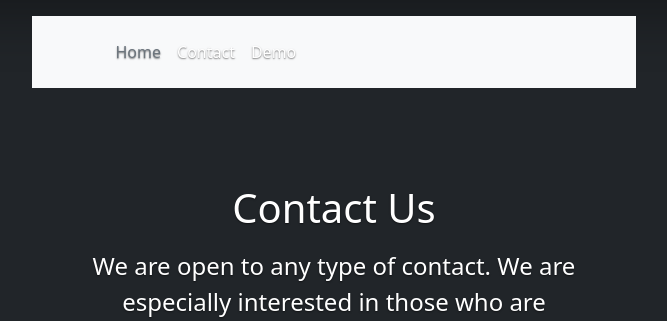
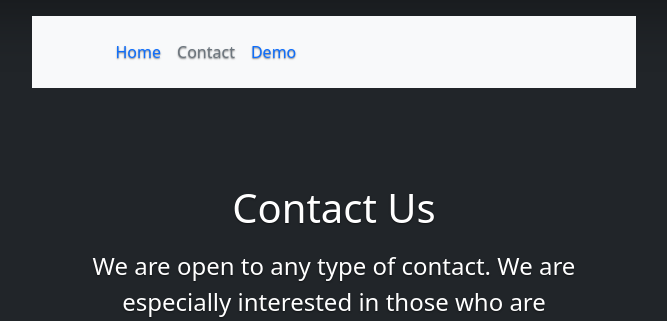
Before and after one commit to meg-wancura/cooplit, a Flask app: page /contact in a window 1280 px wide. Shown: the top 321 px of the page, without its empty margins (306-973 px from the left). Run offline with Flask 2, Linux system fonts and the light colour scheme.

Commit message:
removed .html

```diff
--- a/templates/contact.html
+++ b/templates/contact.html
@@ -24,9 +24,9 @@
 						</a>
 
 						<ul class="nav col-12 col-lg-auto me-lg-auto mb-2 justify-content-center mb-md-0">
-							<li><a href="/" class="nav-link px-2 text-secondary">Home</a></li>
-							<li><a href="/contact.html" class="nav-link px-2 text-white">Contact</a></li>
-							<li><a href="/mock.html" class="nav-link px-2 text-white">Demo</a></li>
+							<li><a href="/" class="nav-link px-2">Home</a></li>
+							<li><a href="/contact" class="nav-link px-2 text-secondary">Contact</a></li>
+							<li><a href="/mock" class="nav-link px-2">Demo</a></li>
 						</ul>
 					</div>
 				</div>
--- a/templates/index.html
+++ b/templates/index.html
@@ -25,8 +25,8 @@
 					<nav class="nav col col-lg-auto col-xs-2 mb-2 justify-content-center mb-md-0">
 						<a href="/" class="nav-link px-2 text-secondary" aria-current="page">Home</a>
 						<a href="#Demo" class="nav-link px-2 text-white">But What Is It?</a>
-						<a href="/contact.html" class="nav-link px-2 text-white">Contact</a>
-						<a href="/mock.html" class="nav-link px-2 text-white">Demo</a>
+						<a href="/contact" class="nav-link px-2 text-white">Contact</a>
+						<a href="/mock" class="nav-link px-2 text-white">Demo</a>
 					</nav>
 	        	</div>
 			</div>
```
